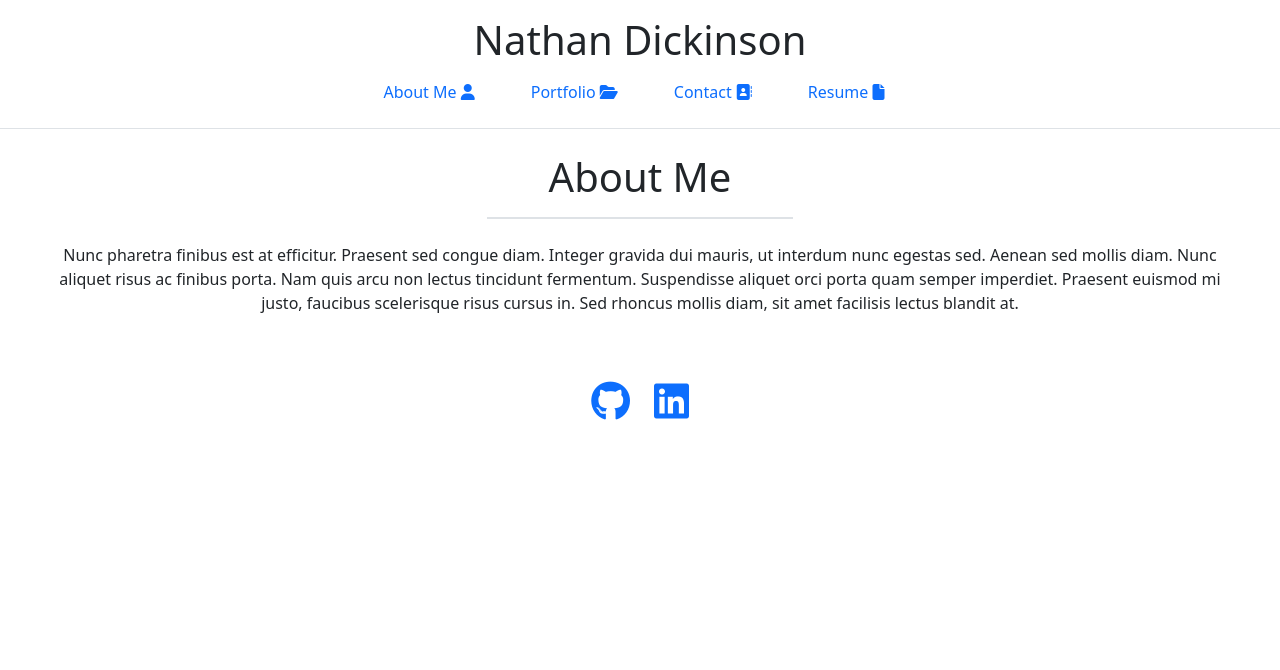
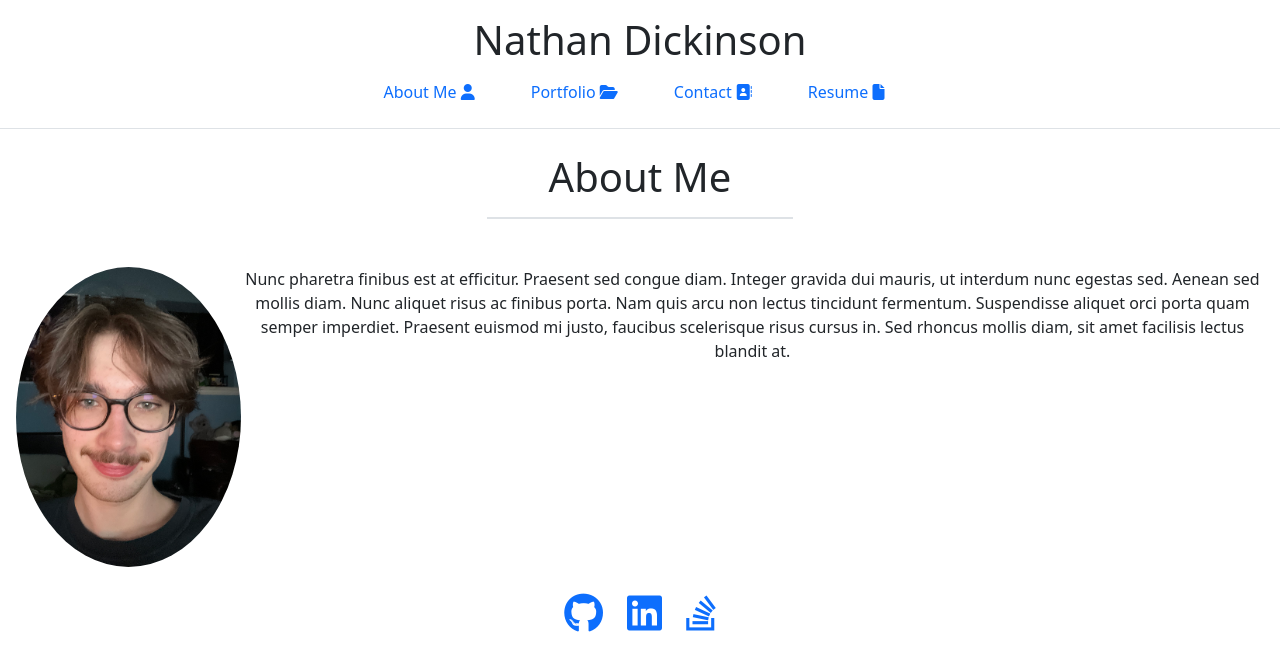
Before and after one commit to nathan26036/dickinson-portfolio-react, a React (Vite) app: page / in a window 1280 px wide. Shown: the top 670 px of the page. Built offline with nearby package versions, Linux system fonts and the light colour scheme.

Commit message:
Added selfie to the about me

```diff
--- a/src/components/Footer.jsx
+++ b/src/components/Footer.jsx
@@ -15,6 +15,11 @@ function Footer() {
             <i class="fa-brands fa-linkedin"></i>
             </li>
           </a>
+          <a href="https://stackoverflow.com/users/23655615/nathan26036">
+            <li className="nav-item">
+            <i class="fa-brands fa-stack-overflow"></i>
+            </li>
+          </a>
         </ul>
     </footer>
   );
--- a/src/pages/About.jsx
+++ b/src/pages/About.jsx
@@ -1,7 +1,13 @@
+import selfie from '../assets/me.jpg'
+
 export default function About() {
   return (
-    <div className=" row justify-content-center p-4">
+    <div>
+    <div className="row justify-content-center p-4">
       <h1 className="text-center col-3 pb-3 mb-4 border-bottom border-primary-subtle border-2">About Me</h1>
+    </div>
+    <div className='d-flex justify-content-center'>
+      <img src={selfie} class="rounded-circle" width="300" height="300"alt="A selfie I just took"></img>
       <p className="text-center">
         Nunc pharetra finibus est at efficitur. Praesent sed congue diam.
         Integer gravida dui mauris, ut interdum nunc egestas sed. Aenean sed
@@ -11,5 +17,6 @@ export default function About() {
         in. Sed rhoncus mollis diam, sit amet facilisis lectus blandit at.
       </p>
     </div>
+    </div>
   );
 }
--- a/src/pages/Resume.jsx
+++ b/src/pages/Resume.jsx
@@ -12,7 +12,7 @@ export default function Resume() {
       </p>
       <section className="d-flex flex-wrap gap-5 justify-content-center text-center">
         <div className="card col-3 bg-secondary">
-          <h4 className="card-title">Font-End Tech</h4>
+          <h4 className="card-title">Front-End Tech</h4>
           <p className="card-text">
             <ul>
               <li className="logo list-group-item">
```
Also changed, not shown: src/assets/me.jpg (added).
